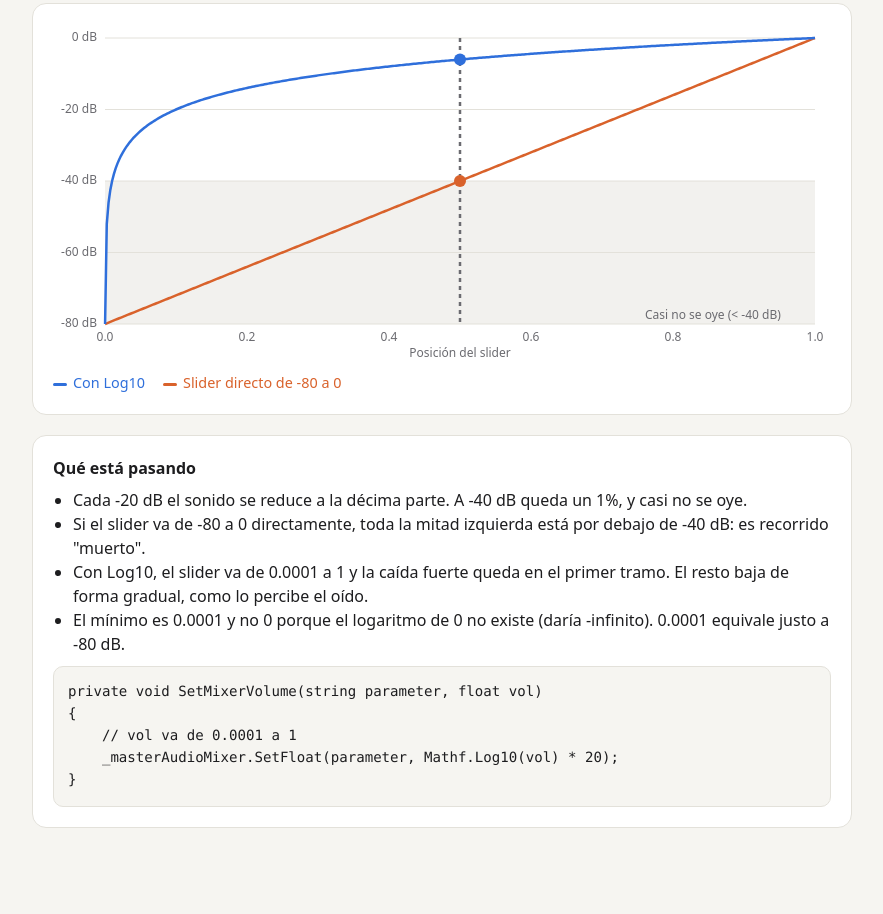
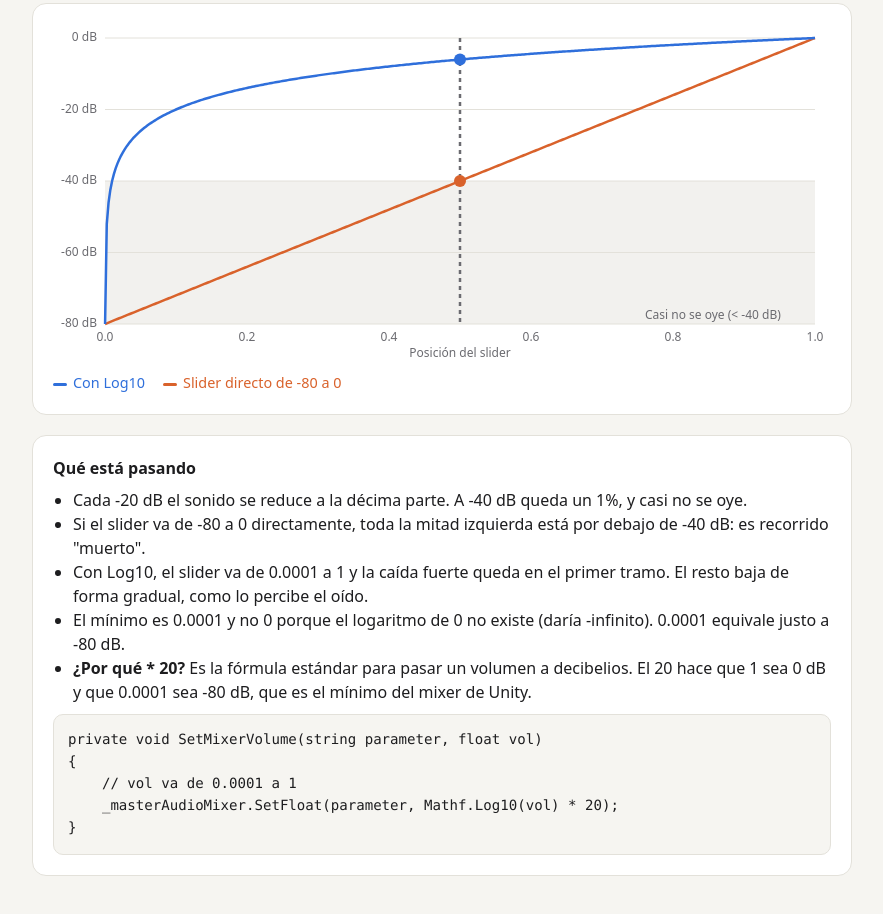
Before and after one commit to Adriplodocus/adriplodocus.github.io, a plain HTML site: page Downloads/volumen-unity-log10.html in a window 1280 px wide. Shown: the part 469-1383 px from the top of the page, without its empty margins (198-1081 px from the left). Drawn offline with Linux system fonts and the light colour scheme.

Commit message:
docs: explain the factor 20 in the volume explainer
Co-Authored-By: Claude Opus 5.5 <noreply@anthropic.com>

```diff
--- a/Downloads/volumen-unity-log10.html
+++ b/Downloads/volumen-unity-log10.html
@@ -94,6 +94,7 @@
       <li>Si el slider va de -80 a 0 directamente, toda la mitad izquierda está por debajo de -40 dB: es recorrido "muerto".</li>
       <li>Con Log10, el slider va de 0.0001 a 1 y la caída fuerte queda en el primer tramo. El resto baja de forma gradual, como lo percibe el oído.</li>
       <li>El mínimo es 0.0001 y no 0 porque el logaritmo de 0 no existe (daría -infinito). 0.0001 equivale justo a -80 dB.</li>
+      <li><strong>¿Por qué * 20?</strong> Es la fórmula estándar para pasar un volumen a decibelios. El 20 hace que 1 sea 0 dB y que 0.0001 sea -80 dB, que es el mínimo del mixer de Unity.</li>
     </ul>
 <pre><code>private void SetMixerVolume(string parameter, float vol)
 {
```
